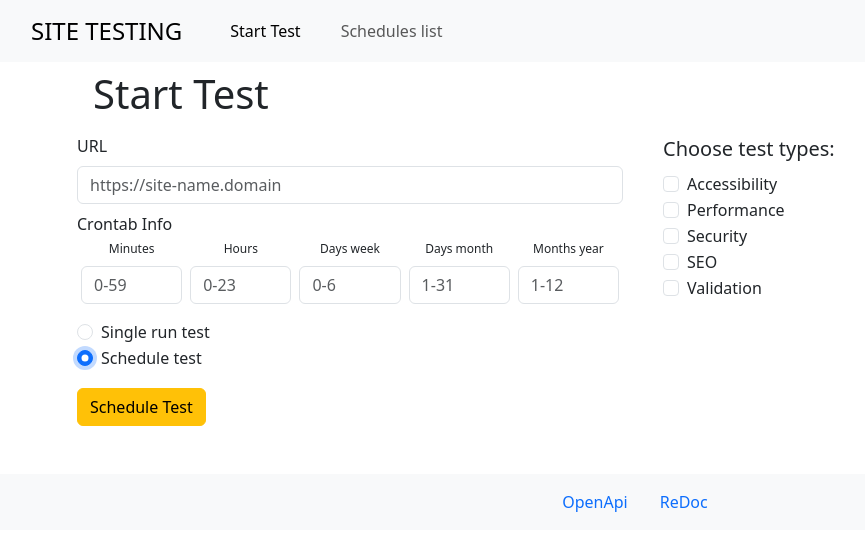
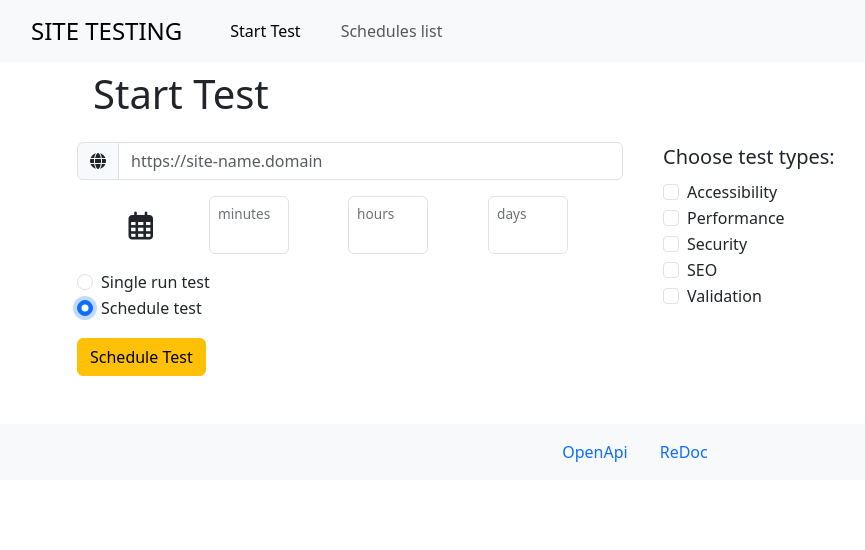
Before and after one commit to nicobboi/website_tests_framework, a React (Create React App) app in the folder frontend/app/: page /run-test in a window 1280 px wide. Both pictures are taken after a click on the radio button "Schedule test". Shown: the top 550 px of the page, without its empty margins (5-870 px from the left). Built offline with nearby package versions, Linux system fonts and the light colour scheme.

Commit message:
FRONTEND: fixes + dinamic schedule list and add

```diff
--- a/frontend/app/package.json
+++ b/frontend/app/package.json
@@ -11,7 +11,6 @@
     "chartjs-adapter-date-fns": "^3.0.0",
     "date-fns": "^2.30.0",
     "i": "^0.3.7",
-    "node-sass": "^7.0.3",
     "npm": "^9.8.1",
     "react": "^18.2.0",
     "react-chartjs-2": "^5.2.0",
--- /dev/null
+++ b/frontend/app/src/_global.scss
@@ -0,0 +1,16 @@
+// Override default variables before the import
+// $body-bg: #000;
+
+// Import Bootstrap and its default variables
+@import '~bootstrap/scss/bootstrap.scss';
+
+
+// input box for schedule info form
+input.schedule-info-box {
+    width: 5rem;
+    text-align: center;
+
+    &:hover {
+        border-color: #272727;
+    }
+}
--- a/frontend/app/src/components/schedule_element/ScheduleElement.jsx
+++ b/frontend/app/src/components/schedule_element/ScheduleElement.jsx
@@ -1,25 +1,25 @@
 import { useState } from "react";
-import "./scheduleelement.scss";
+import styles from "./scheduleelement.module.scss";
 
 const ScheduleElement = (props) => {
     const schedule = props.schedule;
 
-    const [mins, setMins] = useState(schedule.crontab.min);
-    const [hours, setHours] = useState(schedule.crontab.hour);
-    const [days, setDays] = useState(schedule.crontab.day);
-    const [weeks, setWeeks] = useState(schedule.crontab.week);
-    const [months, setMonths] = useState(schedule.crontab.month);
+    const [mins, setMins] = useState(schedule.schedule_info.min);
+    const [hours, setHours] = useState(schedule.schedule_info.hour);
+    const [days, setDays] = useState(schedule.schedule_info.day);
+    // const [weeks, setWeeks] = useState(schedule.crontab.week);
+    // const [months, setMonths] = useState(schedule.crontab.month);
 
     const [active, setActive] = useState(schedule.active);
     const [modified, setModified] = useState(false);
 
     // reset all changes not confirmed
     const resetStatus = () => {
-        setMins(schedule.crontab.min);
-        setHours(schedule.crontab.hour);
-        setDays(schedule.crontab.day);
-        setWeeks(schedule.crontab.week);
-        setMonths(schedule.crontab.month);
+        setMins(schedule.schedule_info.min);
+        setHours(schedule.schedule_info.hour);
+        setDays(schedule.schedule_info.day);
+        // setWeeks(schedule.crontab.week);
+        // setMonths(schedule.crontab.month);
 
         setActive(schedule.active);
         setModified(false);
@@ -40,8 +40,8 @@ const ScheduleElement = (props) => {
     return (
       <>
         <div className="mt-3">
-          <ul className="list list-inline">
-            <li className="d-flex justify-content-between schedule-item">
+          <ul className={`${styles.list} list-inline`}>
+            <li className={`d-flex justify-content-between ${styles.scheduleItem}`}>
               <div className="d-flex flex-row align-items-center">
                 {/* Is active icon */}
                 <i
@@ -52,8 +52,8 @@ const ScheduleElement = (props) => {
                   className={
                     "ms-3 fa " +
                     (active
-                      ? " fa-check-circle checkicon"
-                      : " fa-xmark-circle xmarkicon")
+                      ? ` fa-check-circle ${styles.checkicon}`
+                      : ` fa-xmark-circle ${styles.xmarkicon}`)
                   }
                 ></i>
 
@@ -62,11 +62,11 @@ const ScheduleElement = (props) => {
                   <h6 className="mb-0">
                     {schedule.url} {modified ? "*" : ""}
                   </h6>
-                  <div className="d-flex flex-row mt-1 text-black-50 date-time">
+                  <div className={`d-flex flex-row mt-1 text-black-50 ${styles.dateTime}`}>
                     <div className="mt-1">
                       {/* START TIME */}
                       <i className="fa-regular fa-calendar"></i>
-                      <span className="ms-2">{schedule.start_time}</span>
+                      <span className="ms-2">{schedule.scheduled_time}</span>
                     </div>
                   </div>
                 </div>
@@ -75,13 +75,13 @@ const ScheduleElement = (props) => {
               {/* last time + run times */}
               <div className="d-flex flex-column mt-2">
                 <div className="date-time">
-                  <i class="fa-regular fa-clock"></i>
-                  <i class="fa-solid fa-backward ms-1"></i>
-                  <span className="ms-2">{schedule.last_time}</span>
+                  <i className="fa-regular fa-clock"></i>
+                  <i className="fa-solid fa-backward ms-1"></i>
+                  <span className="ms-2">{schedule.last_time_launched}</span>
                 </div>
                 <div>
-                  <i class="fa-solid fa-layer-group"></i>
-                  <span className="ms-2 text-muted">~{schedule.times_run}</span>
+                  <i className="fa-solid fa-layer-group"></i>
+                  <span className="ms-2 text-muted">~{schedule.n_run}</span>
                 </div>
               </div>
 
@@ -91,77 +91,80 @@ const ScheduleElement = (props) => {
                   <input
                     type="text"
                     id="minutes"
-                    className="form-control crontab-box mx-1"
+                    className="form-control schedule-info-box mx-1"
                     value={mins}
                     onChange={(event) => {
                       setMins(event.target.value);
                       setModified(true);
                     }}
                   />
-                  <label for="minutes">minutes</label>
+                  <label htmlFor="minutes">minutes</label>
                 </div>
                 <div className="form-floating">
                   <input
                     type="text"
                     id="hours"
-                    className="form-control crontab-box mx-1"
+                    className="form-control schedule-info-box mx-1"
                     value={hours}
                     onChange={(event) => {
                       setHours(event.target.value);
                       setModified(true);
                     }}
                   />
-                  <label for="hours">hours</label>
+                  <label htmlFor="hours">hours</label>
                 </div>
                 <div className="form-floating">
                   <input
                     type="text"
                     id="days"
-                    className="form-control crontab-box mx-1"
+                    className="form-control schedule-info-box mx-1"
                     value={days}
                     onChange={(event) => {
                       setDays(event.target.value);
                       setModified(true);
                     }}
                   />
-                  <label for="days">days</label>
+                  <label htmlFor="days">days</label>
                 </div>
-                <div className="form-floating">
+                {/* <div className="form-floating">
                   <input
                     type="text"
                     id="months"
-                    className="form-control crontab-box mx-1"
+                    className="form-control schedule-info-box mx-1"
                     value={weeks}
                     onChange={(event) => {
                       setWeeks(event.target.value);
                       setModified(true);
                     }}
                   />
-                  <label for="months">months</label>
+                  <label htmlFor="months">months</label>
                 </div>
                 <div className="form-floating">
                   <input
                     type="text"
                     id="years"
-                    className="form-control crontab-box mx-1"
+                    className="form-control schedule-info-box mx-1"
                     value={months}
                     onChange={(event) => {
                       setMonths(event.target.value);
                       setModified(true);
                     }}
                   />
-                  <label for="years">years</label>
-                </div>
+                  <label htmlFor="years">years</label>
+                </div> */}
               </div>
-              <div className="c-dropdown my-auto">
-                <button className="btn schedule-info-btn p-3">
+              <div className="text-muted">
+                <span className="">{schedule.test_type}</span>
+              </div>
+              <div className={`${styles.cDropdown} my-auto`}>
+                <button className={`btn ${styles.scheduleInfoBtn} p-3`}>
                   <i className="fa-solid fa-ellipsis-vertical my-auto fs-5"></i>
                 </button>
-                <div className="c-dropdown-content">
+                <ul className={`${styles.cDropdownContent} list-unstyled`}>
                   <li onClick={() => commitChanges()}>Commit changes</li>
                   <li onClick={() => resetStatus()}>Reset</li>
                   <li onClick={() => deleteSchedule()}>Delete</li>
-                </div>
+                </ul>
               </div>
             </li>
           </ul>
--- /dev/null
+++ b/frontend/app/src/components/schedule_element/scheduleelement.module.scss
@@ -0,0 +1,72 @@
+/* DROPDOWN MENU STYLE */
+/* The container <div> - needed to position the dropdown content */
+.cDropdown {
+    position: relative;
+    display: inline-block;
+
+    /* Show the dropdown menu on hover */
+    &:hover .cDropdownContent {display: block;}
+}
+
+/* Dropdown Content (Hidden by Default) */
+.cDropdownContent {
+    display: none;
+    position: absolute;
+    z-index: 1;
+    right: 0;
+    background-color: rgb(240, 240, 240);
+    border-radius: 5px;
+    border-width: 1px;
+    width: max-content;
+  }
+
+.cDropdownContent li {
+    padding: 1rem;
+    border-radius: 5px;
+
+    /* Change color of dropdown links on hover */
+    &:hover {
+      background-color: #ddd;
+      cursor: pointer;
+  }
+}
+
+
+button.scheduleInfoBtn {
+  border: none !important;
+
+  &:hover {background-color: #27272710;}
+
+  &:active {background-color: #27272730 !important;}
+}
+
+// ---------------------------------------------------------- //
+
+
+.list li.scheduleItem {
+  list-style: none;
+  padding: 10px;
+  border: 1px solid #e3dada;
+  margin-top: 12px;
+  border-radius: 5px;
+  background: #fff;
+}
+
+
+.checkicon {
+  color: green;
+  font-size: 1.4rem;
+}
+
+.xmarkicon {
+  color: red;
+  font-size: 1.4rem;
+}
+
+.checkicon:hover, .xmarkicon:hover {
+  cursor: pointer;
+}
+
+.dateTime {
+  font-size: 12px;
+}
--- a/frontend/app/src/index.js
+++ b/frontend/app/src/index.js
@@ -3,7 +3,7 @@ import ReactDOM from 'react-dom/client';
 import { BrowserRouter } from 'react-router-dom';
 
 import App from './App';
-import './index.scss'
+import './_global.scss'
 import reportWebVitals from './reportWebVitals';
 
 const root = ReactDOM.createRoot(document.getElementById('root'));
--- a/frontend/app/src/index.scss
+++ /dev/null
@@ -1,5 +0,0 @@
-// Override default variables before the import
-// $body-bg: #000;
-
-// Import Bootstrap and its default variables
-@import '~bootstrap/scss/bootstrap.scss';
--- a/frontend/app/src/pages/run_test/RunTest.jsx
+++ b/frontend/app/src/pages/run_test/RunTest.jsx
@@ -6,8 +6,13 @@ const RunTest = () => {
     const [response, setResponse] = useState(null);
     const [testMode, setTestMode] = useState("run");
 
+    const [mins, setMins] = useState(undefined);
+    const [hours, setHours] = useState(undefined);
+    const [days, setDays] = useState(undefined);
+
+    // handle form submit
     const onSubmit = (data) => {
-        const payload = {
+        var payload = {
             url: data["url"],
             test_types: []
         };
@@ -25,15 +30,32 @@ const RunTest = () => {
 
         // console.log(payload);
 
+        var request_url = ""
+
+        if (testMode === "run") {
+          request_url = "http://localhost/api/v1/website/run"
+        } else if (testMode === "schedule") {
+          payload = {
+            min: data["minutes"],
+            hour: data["hours"],
+            day: data["days"],
+            ...payload
+          }
+
+          request_url = "http://localhost/api/v1/schedule/add"
+        }
+
+        // API call to start a run/add a schedule
         const requestOptions = {
           method: 'POST',
           headers: { 'Content-Type': 'application/json' },
           body: JSON.stringify(payload)
         };
-        fetch("http://localhost/api/v1/website/run", requestOptions)
+        fetch(request_url, requestOptions)
             .then(response => response.json())
             .then(json => {
-                setResponse(json);
+                setResponse("Scheduled successfully!");
+                console.log(json);
                 setTimeout(() => setResponse(null), 3000);
             })
             .catch(err => console.log("Error sending data: ", err));
@@ -46,15 +68,15 @@ const RunTest = () => {
 
           {/* FORM */}
           <form
-            className="
-          form-floating row mt-3"
+            className="form-floating row mt-4"
             onSubmit={handleSubmit(onSubmit)}
           >
             {/* URL and SUBMIT */}
             <div className="col-6 mb-3">
-              <label htmlFor="url-input" className="form-label">
-                URL
-              </label>
+              <div className="input-group">
+                <span className="input-group-text" id="icon-text-input">
+                  <i className="fa-solid fa-globe"></i>
+                </span>
                 <input
                   name="url"
                   type="text"
@@ -63,76 +85,58 @@ const RunTest = () => {
                   placeholder="https://site-name.domain"
                   {...register("url", { required: true })}
                 />
+              </div>
               {/* Error handling */}
               <span className="fs-6 text-danger">
                 {errors.url && <p>This field is required!</p>}
               </span>
 
-              {/* CRONTAB INFO */}
+              {/* SCHEDULE INFO */}
               {testMode === "schedule" && (
                 <>
-                  <div className="mt-2">Crontab Info</div>
-                  <div className="d-flex flex-row justify-content-evenly">
-                    <div className="input-group input-group-sm mt-1 mx-1">
-                      <div className="d-flex flex-column align-items-center align-items-center">
-                        <label htmlFor="minutes" style={{"font-size": 12}} className="form-label mx-1">
-                          Minutes
-                        </label>
+                  <div className="d-flex flex-row justify-content-evenly mt-3">
+                    <div className="my-auto fs-3">
+                      <i className="fa-regular fa-calendar-days"></i>
+                    </div>
+                    <div className="form-floating">
                       <input
-                          type="text"
-                          className="form-control mx-1"
+                        type="number"
                         id="minutes"
-                          placeholder="0-59"
+                        className="form-control schedule-info-box mx-1"
+                        value={mins}
+                        onChange={(event) => {
+                          console.log(event.target);
+                          setMins(event.target.value);
+                        }}
+                        {...register("minutes")}
                       />
+                      <label htmlFor="minutes">minutes</label>
                     </div>
+                    <div className="form-floating">
+                      <input
+                        type="number"
+                        id="hours"
+                        className="form-control schedule-info-box mx-1"
+                        value={hours}
+                        onChange={(event) => {
+                          setHours(event.target.value);
+                        }}
+                        {...register("hours")}
+                      />
+                      <label htmlFor="hours">hours</label>
                     </div>
-                    <div className="input-group input-group-sm mt-1 mx-1">
-                      <div className="d-flex flex-column align-items-center">
-                        <label htmlFor="hours" style={{"font-size": 12}} className="form-label mx-1">
-                          Hours
-                        </label>
+                    <div className="form-floating">
                       <input
-                          type="text"
-                          className="form-control"
-                          placeholder="0-23"
+                        type="number"
+                        id="days"
+                        className="form-control schedule-info-box mx-1"
+                        value={days}
+                        onChange={(event) => {
+                          setDays(event.target.value);
+                        }}
+                        {...register("days")}
                       />
-                      </div>
-                    </div>
-                    <div className="input-group input-group-sm mt-1 mx-1">
-                      <div className="d-flex flex-column align-items-center">
-                        <label htmlFor="days-of-week" style={{"font-size": 12}} className="form-label mx-1">
-                          Days week
-                        </label>
-                        <input
-                          type="text"
-                          className="form-control"
-                          placeholder="0-6"
-                        />
-                      </div>
-                    </div>
-                    <div className="input-group input-group-sm mt-1 mx-1">
-                      <div className="d-flex flex-column align-items-center">
-                        <label htmlFor="Days-of-months" style={{"font-size": 12}} className="form-label mx-1">
-                          Days month
-                        </label>
-                        <input
-                          type="text"
-                          className="form-control"
-                          placeholder="1-31"
-                        />
-                      </div>
-                    </div>
-                    <div className="input-group input-group-sm mt-1 mx-1">
-                      <div className="d-flex flex-column align-items-center">
-                        <label htmlFor="Months-of-year" style={{"font-size": 12}} className="form-label mx-1">
-                          Months year
-                        </label>
-                        <input
-                          type="text"
-                          className="form-control"
-                          placeholder="1-12"
-                        />
-                      </div>
+                      <label htmlFor="days">days</label>
                     </div>
                   </div>
                 </>
```
Also changed, not shown: frontend/app/src/components/schedule_element/scheduleelement.scss (deleted, +0 -42 lines), frontend/app/src/pages/schedules_list/SchedulesList.jsx (+21 -35 lines), frontend/app/src/pages/schedules_list/scheduleslist.module.scss (added, +8 -0 lines), frontend/app/src/pages/schedules_list/scheduleslist.scss (deleted, +0 -48 lines), 1 other file (tests, documents, lock files or other folders). Lines whose indentation alone changed are shown as unchanged.
